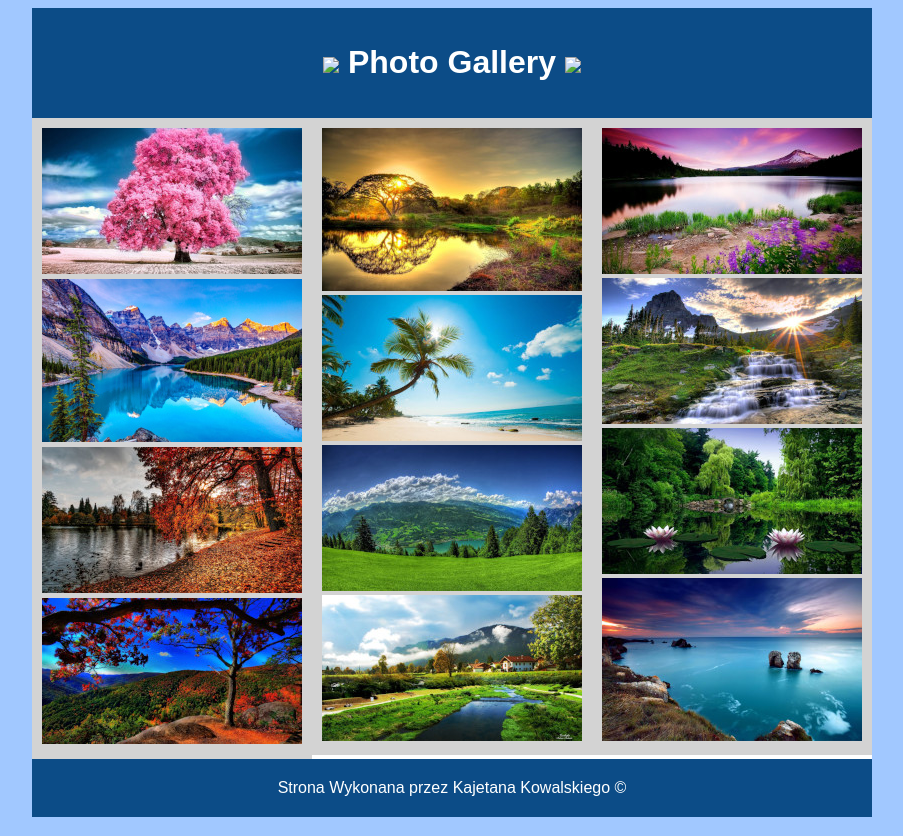
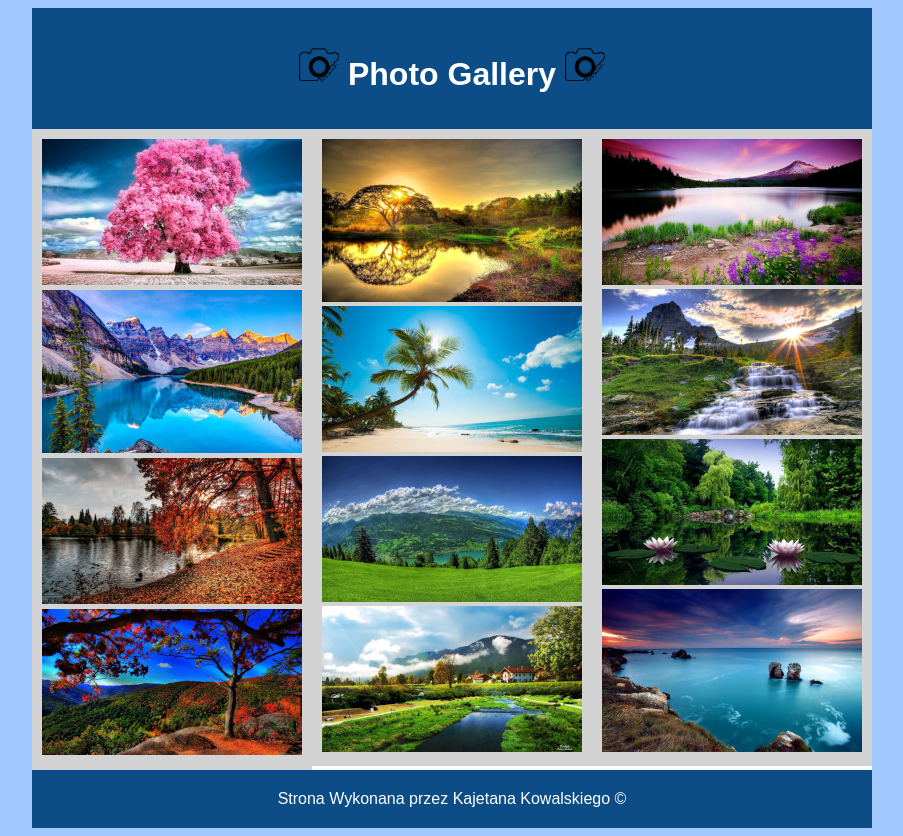
Before and after one commit to kajetankow/g1, a plain HTML site: page index.html in a window 1280 px wide. Shown: the whole page, without its empty margins (188-1091 px from the left). Drawn offline with Linux system fonts and the light colour scheme.

Commit message:
Update index.html

```diff
--- a/index.html
+++ b/index.html
@@ -72,9 +72,9 @@
 
 		<div id="logo">
 			<h1>
-			<a href="img/14.jpg"><img src="img/14.jpg" high="5%" width="5%"></a>
+			<a href="img/14.png"><img src="img/14.png" high="5%" width="5%"></a>
 			Photo Gallery
-			<a href="img/14.jpg"><img src="img/14.jpg" high="5%" width="5%"></a>
+			<a href="img/14.png"><img src="img/14.png" high="5%" width="5%"></a>
 			</h1>
 		</div>
 
```
